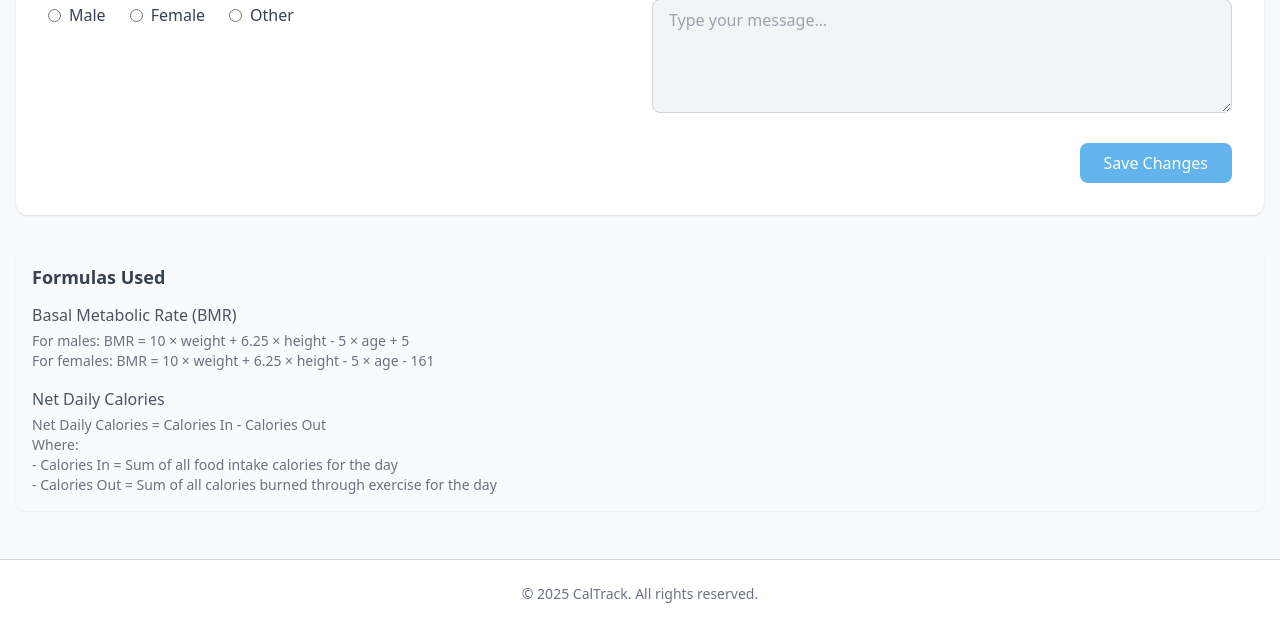
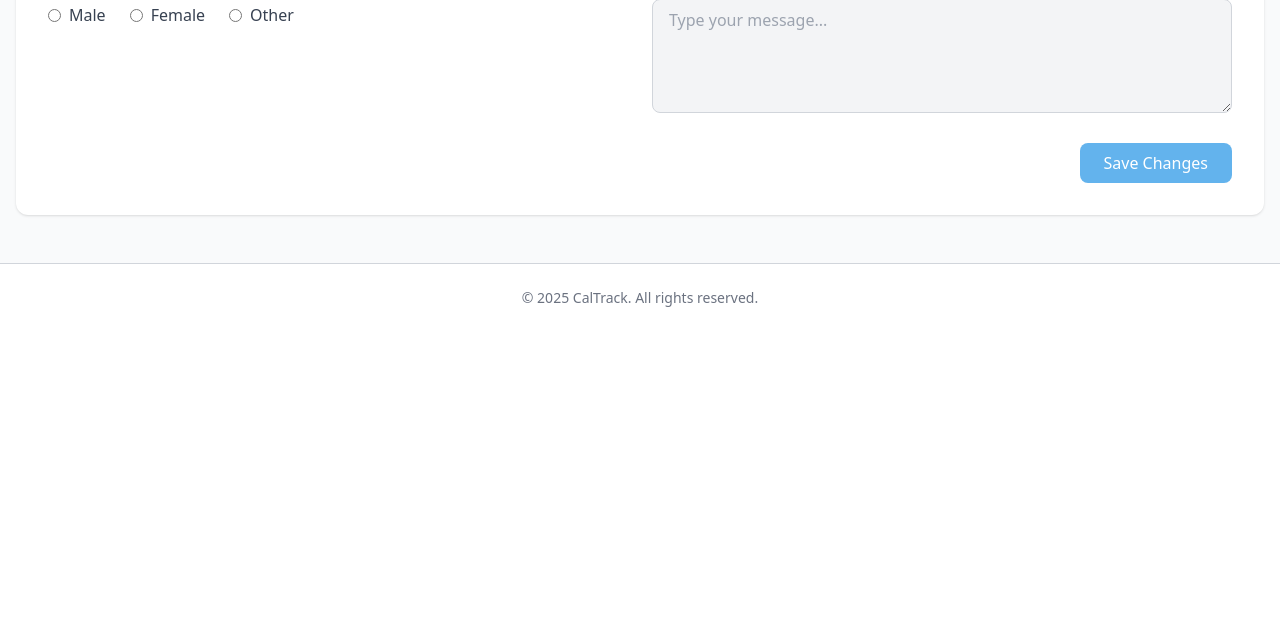
Before and after one commit to survivzhang/webTeam51, a Flask app: template app/templates/profile.html in a window 1280 px wide. Shown: the part 901-1529 px from the top of the page. After the commit the page ends 1208 px from the top, so only its background shows below. Run offline with Flask 3, Linux system fonts and the light colour scheme; the template is opened without the code that fills it, so the values that code supplies are empty; some libraries are stand-ins or nearby versions.

Commit message:
Move BMR and Net Daily Calories formulas to hover tooltips

```diff
--- a/app/templates/profile.html
+++ b/app/templates/profile.html
@@ -1,15 +1,33 @@
 {# templates/profile.html #} {% extends 'base.html' %} {% block content %}
 <!-- Stats Section -->
 <div class="grid grid-cols-1 md:grid-cols-3 gap-6 mb-8">
-  <div class="bg-white rounded-xl shadow p-6">
+  <div class="bg-white rounded-xl shadow p-6 relative group">
     <div class="text-sm text-gray-500">BMR</div>
     <div class="text-3xl font-extrabold text-gray-900 mt-1">{{ bmr|default('N/A') }} kcal</div>
     <div class="text-xs mt-2">{{ bmr_change|safe }}</div>
+    <!-- BMR Tooltip -->
+    <div class="absolute left-0 top-full mt-2 w-64 p-3 bg-white rounded-lg shadow-lg border border-gray-200 hidden group-hover:block z-10">
+      <h4 class="font-medium text-gray-600">Basal Metabolic Rate (BMR)</h4>
+      <p class="text-sm text-gray-500 mt-1">
+        For males: BMR = 10 × weight + 6.25 × height - 5 × age + 5<br>
+        For females: BMR = 10 × weight + 6.25 × height - 5 × age - 161
+      </p>
+    </div>
   </div>
-  <div class="bg-white rounded-xl shadow p-6">
+  <div class="bg-white rounded-xl shadow p-6 relative group">
     <div class="text-sm text-gray-500">Net Daily Calories</div>
     <div class="text-3xl font-extrabold text-gray-900 mt-1">{{ net_daily_calories|default('N/A') }} kcal</div>
     <div class="text-xs mt-2">{{ net_calories_change|safe }}</div>
+    <!-- Net Daily Calories Tooltip -->
+    <div class="absolute left-0 top-full mt-2 w-64 p-3 bg-white rounded-lg shadow-lg border border-gray-200 hidden group-hover:block z-10">
+      <h4 class="font-medium text-gray-600">Net Daily Calories</h4>
+      <p class="text-sm text-gray-500 mt-1">
+        Net Daily Calories = Calories In - Calories Out<br>
+        Where:<br>
+        - Calories In = Sum of all food intake calories for the day<br>
+        - Calories Out = Sum of all calories burned through exercise for the day
+      </p>
+    </div>
   </div>
   <div class="bg-white rounded-xl shadow p-6">
     <div class="text-sm text-gray-500">Target Progress</div>
@@ -235,29 +253,6 @@
   </div>
 </div>
 
-<!-- Formula Footer -->
-<div class="mt-8 p-4 bg-gray-50 rounded-lg shadow-sm">
-  <h3 class="text-lg font-semibold text-gray-700 mb-3">Formulas Used</h3>
-  <div class="space-y-4">
-    <div>
-      <h4 class="font-medium text-gray-600">Basal Metabolic Rate (BMR)</h4>
-      <p class="text-sm text-gray-500 mt-1">
-        For males: BMR = 10 × weight + 6.25 × height - 5 × age + 5<br>
-        For females: BMR = 10 × weight + 6.25 × height - 5 × age - 161
-      </p>
-    </div>
-    <div>
-      <h4 class="font-medium text-gray-600">Net Daily Calories</h4>
-      <p class="text-sm text-gray-500 mt-1">
-        Net Daily Calories = Calories In - Calories Out<br>
-        Where:<br>
-        - Calories In = Sum of all food intake calories for the day<br>
-        - Calories Out = Sum of all calories burned through exercise for the day
-      </p>
-    </div>
-  </div>
-</div>
-
 {% endblock %}
 
 {% block scripts %}
```
